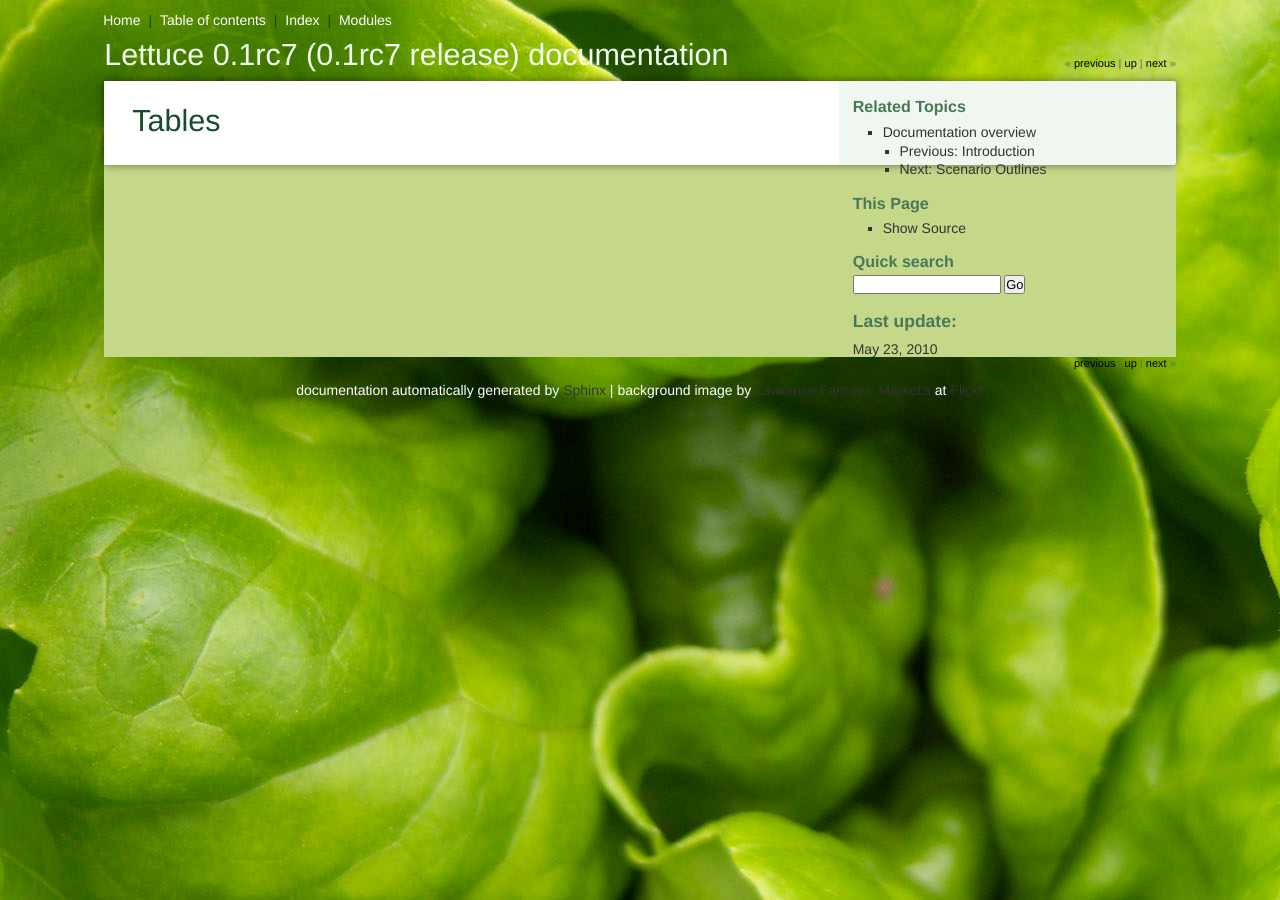
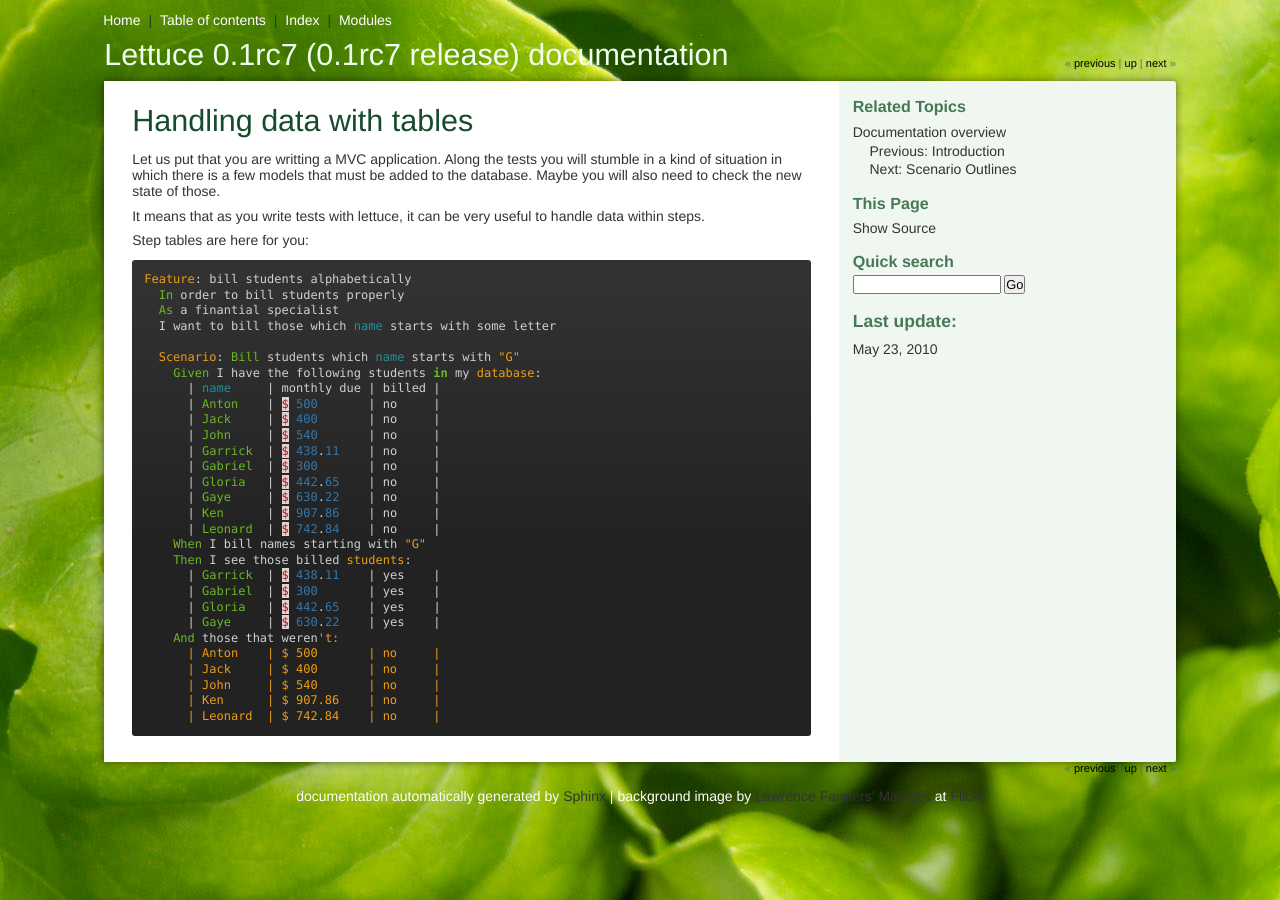
Before and after one commit to linguistux/wayfair_pytest-eucalyptus, a Sphinx documentation site: the page built from docs/tutorial/tables.rst, in a window 1280 px wide. Built offline with Sphinx 7.4.7, drawn with Linux system fonts in a browser that asks for light colours; the version number is read from the project's files by our own code.

Commit message:
starting to refactor the documentation

```diff
--- a/docs/_static/djangodocs.css
+++ b/docs/_static/djangodocs.css
@@ -86,10 +86,8 @@ em { font-style: italic}
 ins { font-weight: bold; text-decoration: none}
 
 /*** lists ***/
-ul { padding-left:30px}
-ol { padding-left:30px}
 ol.arabic li { list-style-type: decimal}
-ul li { list-style-type:square; font-size: 14px}
+ul li { list-style-type:none; font-size: 14px}
 ol li { margin-bottom: .4em}
 ul ul { padding-left:1.2em}
 ul ul ul { padding-left:1em}
--- a/docs/_templates/layout.html
+++ b/docs/_templates/layout.html
@@ -1,5 +1,5 @@
 {% extends "!layout.html" %}
-{% set script_files = script_files + [pathto("_static/jquery-1.4.2.min.js", 1)] %}
+
 {%- macro secondnav() %}
   {%- if prev %}
     &laquo; <a href="{{ prev.link|e }}" title="{{ prev.title|e }}">previous</a>
--- a/docs/index.rst
+++ b/docs/index.rst
@@ -104,9 +104,9 @@ walkthrough
 
 **tutorials**
 
-    * :ref:`writting your first feature <tutorial-simple>`
-    * :ref:`steps with tables <tutorial-tables>`
-    * :ref:`scenario Outlines <tutorial-scenario-outlines>`
+    * :ref:`write your first feature <tutorial-simple>`
+    * :ref:`handling data with tables <tutorial-tables>`
+    * :ref:`say "no" to repetition, meet scenario outlines <tutorial-scenario-outlines>`
     * :ref:`taking actions before and after tests <tutorial-hooks>`
 
 furthermore
--- a/docs/tutorial/tables.rst
+++ b/docs/tutorial/tables.rst
@@ -1,5 +1,49 @@
 .. _tutorial-tables:
 
-======
-Tables
-======
+Handling data with tables
+=========================
+
+
+Let us put that you are writting a MVC application. Along the tests
+you will stumble in a kind of situation in which there is a few models
+that must be added to the database. Maybe you will also need to check
+the new state of those.
+
+It means that as you write tests with lettuce, it can be very useful
+to handle data within steps.
+
+Step tables are here for you:
+
+.. highlight:: ruby
+
+::
+
+   Feature: bill students alphabetically
+     In order to bill students properly
+     As a finantial specialist
+     I want to bill those which name starts with some letter
+
+     Scenario: Bill students which name starts with "G"
+       Given I have the following students in my database:
+         | name     | monthly due | billed |
+         | Anton    | $ 500       | no     |
+         | Jack     | $ 400       | no     |
+         | John     | $ 540       | no     |
+         | Garrick  | $ 438.11    | no     |
+         | Gabriel  | $ 300       | no     |
+         | Gloria   | $ 442.65    | no     |
+         | Gaye     | $ 630.22    | no     |
+         | Ken      | $ 907.86    | no     |
+         | Leonard  | $ 742.84    | no     |
+       When I bill names starting with "G"
+       Then I see those billed students:
+         | Garrick  | $ 438.11    | yes    |
+         | Gabriel  | $ 300       | yes    |
+         | Gloria   | $ 442.65    | yes    |
+         | Gaye     | $ 630.22    | yes    |
+       And those that weren't:
+         | Anton    | $ 500       | no     |
+         | Jack     | $ 400       | no     |
+         | John     | $ 540       | no     |
+         | Ken      | $ 907.86    | no     |
+         | Leonard  | $ 742.84    | no     |
```
Also changed, not shown: other parts of docs/_templates/layout.html (+0 -6 lines), docs/tutorial/scenario-outlines.rst (+49 -0 lines), docs/tutorial/simple.rst (+0 -46 lines).
